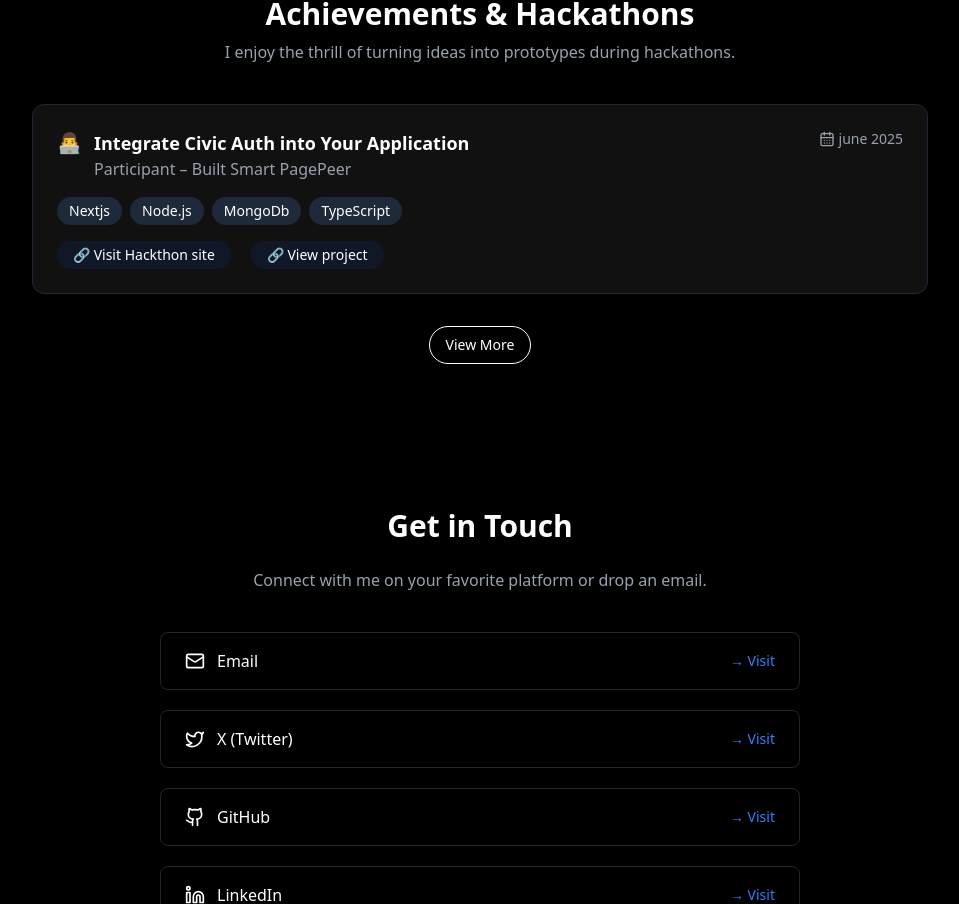
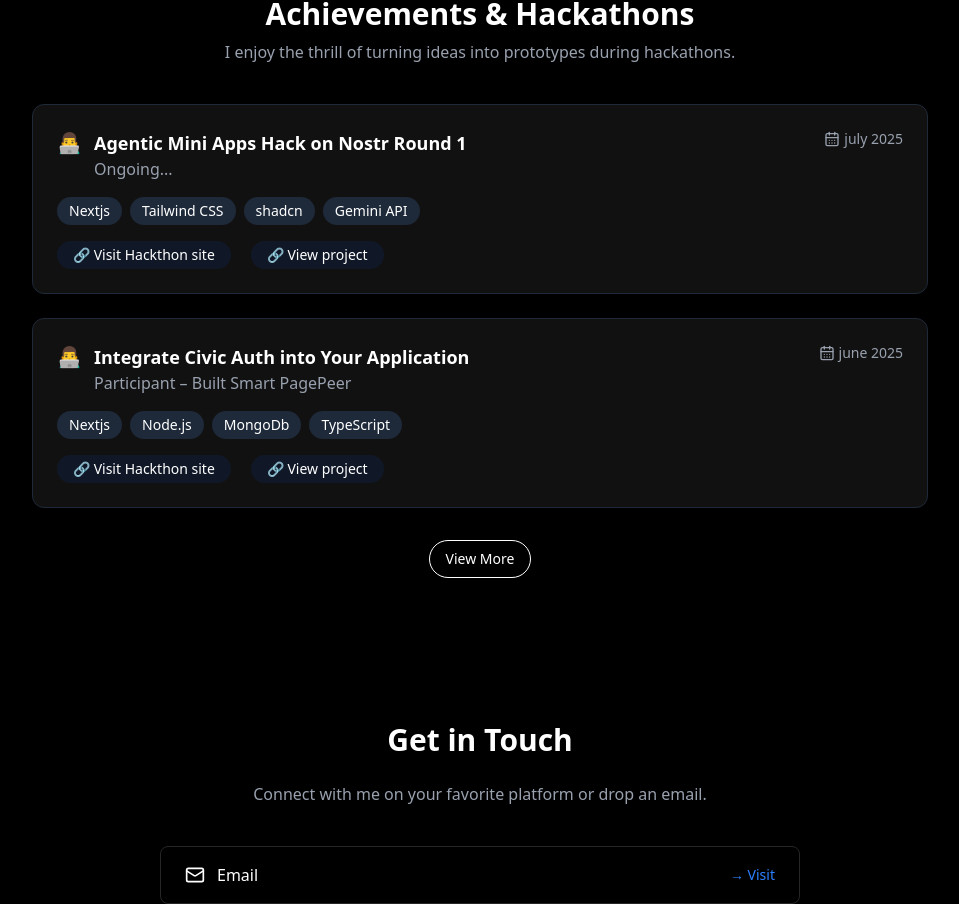
Before and after one commit to Abhishek-singh88/portfolio, a Next.js app: page / in a window 1280 px wide. Shown: the part 3172-4076 px from the top of the page, without its empty margins (160-1119 px from the left). Built offline with nearby package versions, Linux system fonts and the light colour scheme.

Commit message:
updating hackthons

```diff
--- a/src/data/hackthons.ts
+++ b/src/data/hackthons.ts
@@ -1,5 +1,14 @@
 // hacktho.js
 export const hackathons = [
+   {
+    name: "Agentic Mini Apps Hack on Nostr Round 1",
+    title: "Ongoing...",
+    date: "july 2025",
+    tech: ["Nextjs", "Tailwind CSS", "shadcn", "Gemini API"],
+    icon: "👨‍💻",
+    link: "https://nostr-extract.vercel.app/",
+    site:"https://dorahacks.io/hackathon/nostr2100/buidl"
+  },
   {
     name: "Integrate Civic Auth into Your Application",
     title: "Participant – Built Smart PagePeer",
```
